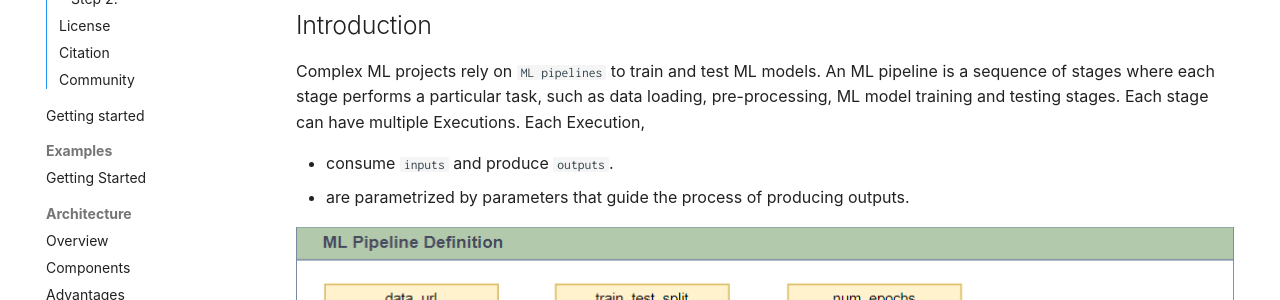
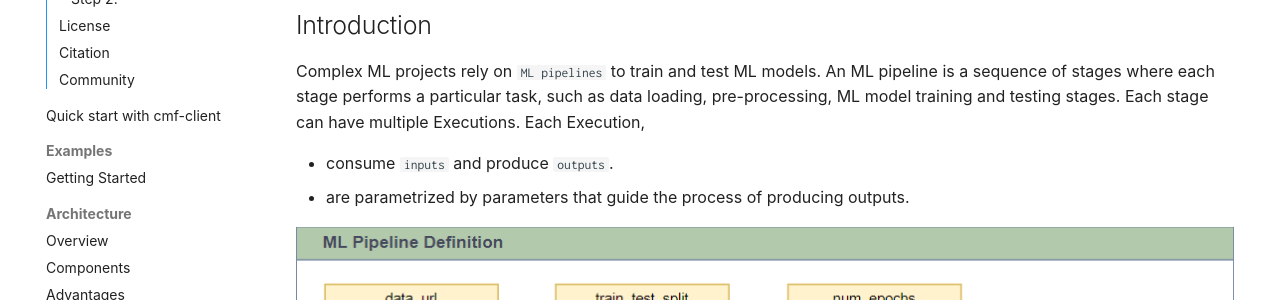
Before and after one commit to HewlettPackard/cmf, an MkDocs documentation site: the page built from docs/index.md, in a window 1280 px wide and 900 px high, scrolled down 430 px. Shown: the part 550-850 px from the top of the window. Built offline with MkDocs 1.6.1 and Material for MkDocs 9.7.7, drawn with Linux system fonts in a browser that asks for light colours; some web fonts are replaced; comment, search, counter and statistics services are not loaded.

Commit message:
Update mkdocs.yaml
Replaced "Getting Started" to "Getting started with cmf-server" and "Quick start with cmf-client".

```diff
--- a/mkdocs.yaml
+++ b/mkdocs.yaml
@@ -77,7 +77,7 @@
 # This defines the structure of the CMF documentation portal (all must be in `docs/` directory).
 nav:
   - index.md
-  - Getting started: cmf_client/step-by-step.md
+  - Quick start with cmf-client: cmf_client/step-by-step.md
   - Examples:
       - Getting Started: examples/getting_started.md
   - Architecture:
@@ -86,10 +86,10 @@
       - Advantages: architecture/advantages.md
   - Client:
       - Overview: cmf_client/cmf_client.md
-      - Getting started: cmf_client/step-by-step.md
+      - Quick start with cmf-client: cmf_client/step-by-step.md
       - dvc minio backend: cmf_client/minio-server.md
   - Server:
-      - Getting started: cmf_server/cmf-server.md
+      - Getting started with cmf-server: cmf_server/cmf-server.md
   - Public API:
       - CMF: api/public/cmf.md
       - DataSlice: api/public/dataslice.md
```
